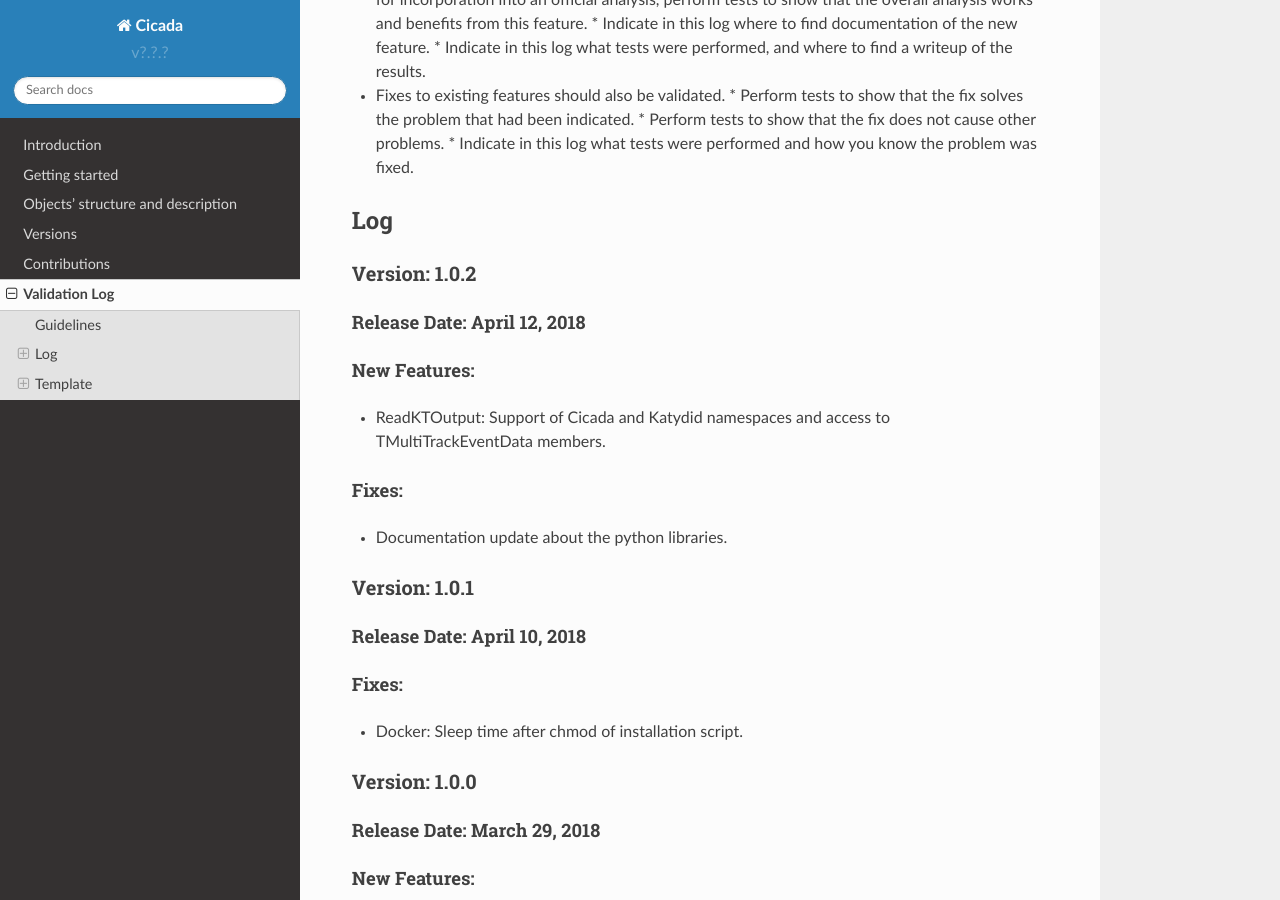
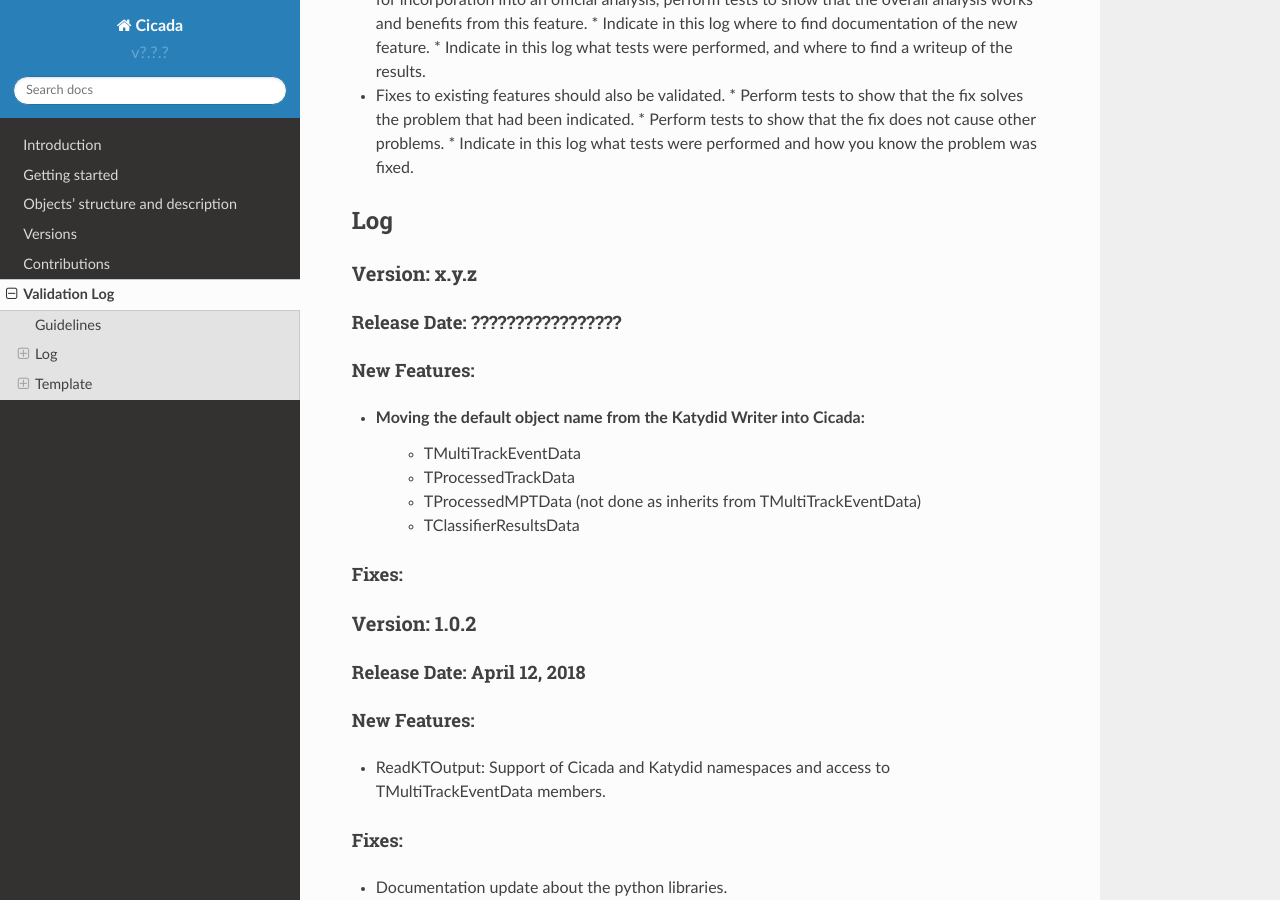
Before and after one commit to project8/cicada, a Sphinx documentation site: the page built from Documentation/ValidationLog.rst, in a window 1280 px wide and 900 px high, scrolled down 276 px. Built offline with Sphinx 7.4.7 and the Read the Docs theme 2.0.0, drawn with Linux system fonts in a browser that asks for light colours.

Commit message:
CMTEWithClassifierResultsData inherits from TMultiTrackEventData; update of validation log

```diff
--- a/Documentation/ValidationLog.rst
+++ b/Documentation/ValidationLog.rst
@@ -18,6 +18,23 @@ Guidelines
 Log
 ---
 
+Version: x.y.z
+~~~~~~~~~~~~~~
+
+Release Date: ?????????????????
+'''''''''''''''''''''''''''''''
+
+New Features:
+'''''''''''''
+
+* Moving the default object name from the Katydid Writer into Cicada:
+      * TMultiTrackEventData
+      * TProcessedTrackData
+      * TProcessedMPTData (not done as inherits from TMultiTrackEventData)
+      * TClassifierResultsData
+
+Fixes:
+''''''
 
 Version: 1.0.2
 ~~~~~~~~~~~~~~
```
Also changed, not shown: 1 other file.
